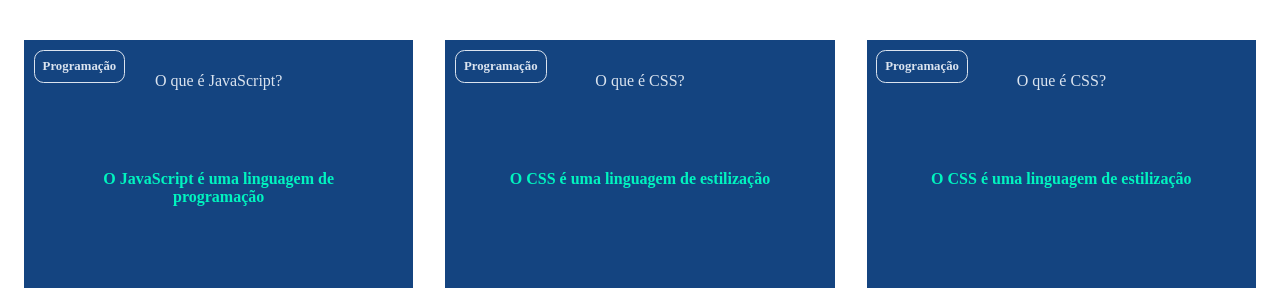
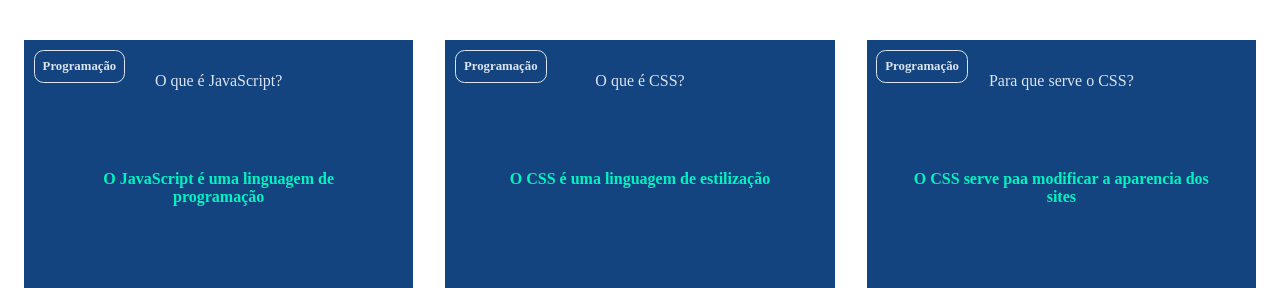
Before and after one commit to Iurquebr/Alura_Code, a plain HTML site: page index.html in a window 1280 px wide. Shown: the top 288 px of the page. Drawn offline with Linux system fonts and the light colour scheme.

Commit message:
Update index.html

```diff
--- a/index.html
+++ b/index.html
@@ -35,10 +35,10 @@
                 <div class="cartao__conteudo">
                     <h3>Programação</h3>
                     <div class="cartao__conteudo__pergunta">
-                        <p>O que é CSS?</p>
+                        <p>Para que serve o CSS?</p>
                     </div>
                     <div class="cartao__conteudo__resposta">
-                    <p>O CSS é uma linguagem de estilização</p>
+                    <p>O CSS serve paa modificar a aparencia dos sites</p>
                     </div>
                 </div>
             </article>
```
